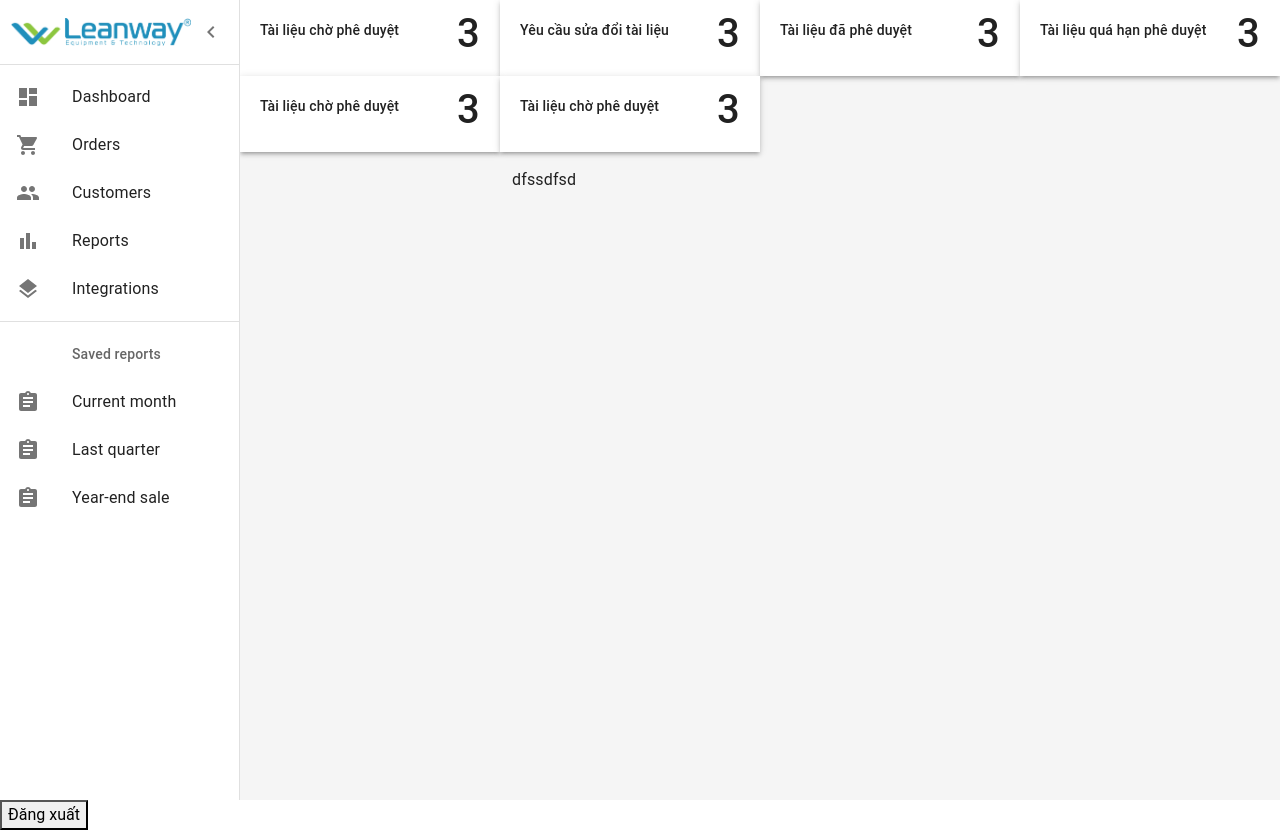
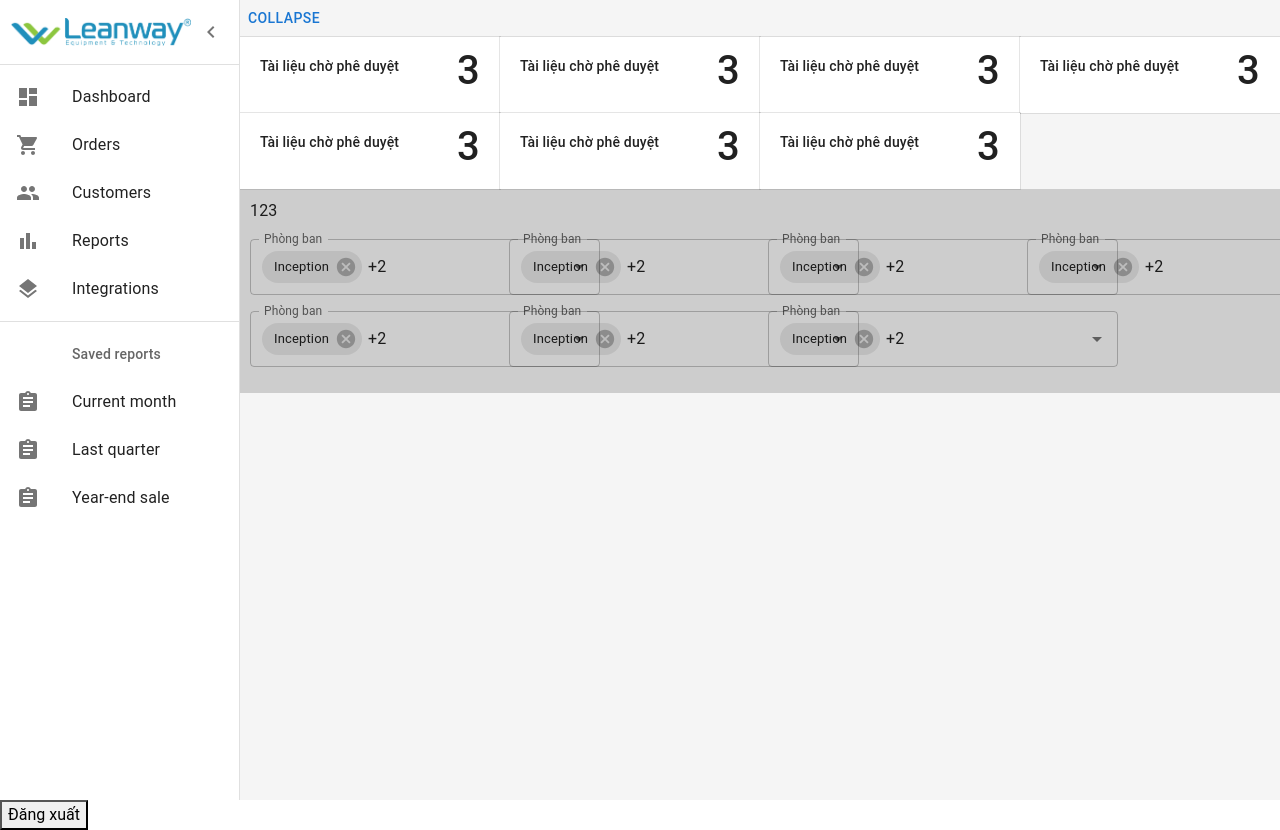
Before and after one commit to xuanco941/QuanLyNongNghiep_Front_End, a React (Create React App) app: page /issue-dashboard in a window 1280 px wide. Built offline with nearby package versions, Linux system fonts and the light colour scheme; sample sign-in values are in the browser's storage.

Commit message:
issue dashboard

```diff
--- a/src/App.js
+++ b/src/App.js
@@ -5,10 +5,11 @@
 import IssueDashboard from './screens/Dashboard/IssueDashboard';
 import AdminDashboard from './screens/Dashboard/AdminDashboard';
 import Login from './screens/Login/Login';
+import { useState } from 'react';
 
 
 function App() {
-
+    const [couter,setCouter]= useState(0)
     return (
 
 
@@ -17,6 +18,7 @@
                 <Route exact path='/' element={<Login />} />
                 <Route path='/issue-dashboard' element={<IssueDashboard />} />
                 <Route path='/admin-dashboard' element={<AdminDashboard />} />
+
             </Routes>
         </BrowserRouter>
     );
--- /dev/null
+++ b/src/components/Combobox/CMBPhongBan.js
@@ -0,0 +1,153 @@
+import * as React from 'react';
+
+import Autocomplete from '@mui/material/Autocomplete';
+import TextField from '@mui/material/TextField';
+import Stack from '@mui/material/Stack';
+
+export default function Tags() {
+    return (
+        <Stack spacing={3} sx={{ width: 250 }}>
+            <Autocomplete
+                multiple
+                limitTags={1}
+                id="multiple-limit-tags"
+                options={top100Films}
+                getOptionLabel={(option) => option.title}
+                defaultValue={[top100Films[13], top100Films[12], top100Films[11]]}
+                renderInput={(params) => (
+                    <TextField {...params} label="Phòng ban" />
+                )}
+                sx={{ width: '350px'}}
+
+            />
+        </Stack>
+    );
+}
+// Top 100 films as rated by IMDb users. http://www.imdb.com/chart/top
+console.log(typeof top100)
+const top100Films = [
+    { title: 'The Shawshank Redemption', year: 1994 },
+    { title: 'The Godfather', year: 1972 },
+    { title: 'The Godfather: Part II', year: 1974 },
+    { title: 'The Dark Knight', year: 2008 },
+    { title: '12 Angry Men', year: 1957 },
+    { title: "Schindler's List", year: 1993 },
+    { title: 'Pulp Fiction', year: 1994 },
+    {
+        title: 'The Lord of the Rings: The Return of the King',
+        year: 2003,
+    },
+    { title: 'The Good, the Bad and the Ugly', year: 1966 },
+    { title: 'Fight Club', year: 1999 },
+    {
+        title: 'The Lord of the Rings: The Fellowship of the Ring',
+        year: 2001,
+    },
+    {
+        title: 'Star Wars: Episode V - The Empire Strikes Back',
+        year: 1980,
+    },
+    { title: 'Forrest Gump', year: 1994 },
+    { title: 'Inception', year: 2010 },
+    {
+        title: 'The Lord of the Rings: The Two Towers',
+        year: 2002,
+    },
+    { title: "One Flew Over the Cuckoo's Nest", year: 1975 },
+    { title: 'Goodfellas', year: 1990 },
+    { title: 'The Matrix', year: 1999 },
+    { title: 'Seven Samurai', year: 1954 },
+    {
+        title: 'Star Wars: Episode IV - A New Hope',
+        year: 1977,
+    },
+    { title: 'City of God', year: 2002 },
+    { title: 'Se7en', year: 1995 },
+    { title: 'The Silence of the Lambs', year: 1991 },
+    { title: "It's a Wonderful Life", year: 1946 },
+    { title: 'Life Is Beautiful', year: 1997 },
+    { title: 'The Usual Suspects', year: 1995 },
+    { title: 'Léon: The Professional', year: 1994 },
+    { title: 'Spirited Away', year: 2001 },
+    { title: 'Saving Private Ryan', year: 1998 },
+    { title: 'Once Upon a Time in the West', year: 1968 },
+    { title: 'American History X', year: 1998 },
+    { title: 'Interstellar', year: 2014 },
+    { title: 'Casablanca', year: 1942 },
+    { title: 'City Lights', year: 1931 },
+    { title: 'Psycho', year: 1960 },
+    { title: 'The Green Mile', year: 1999 },
+    { title: 'The Intouchables', year: 2011 },
+    { title: 'Modern Times', year: 1936 },
+    { title: 'Raiders of the Lost Ark', year: 1981 },
+    { title: 'Rear Window', year: 1954 },
+    { title: 'The Pianist', year: 2002 },
+    { title: 'The Departed', year: 2006 },
+    { title: 'Terminator 2: Judgment Day', year: 1991 },
+    { title: 'Back to the Future', year: 1985 },
+    { title: 'Whiplash', year: 2014 },
+    { title: 'Gladiator', year: 2000 },
+    { title: 'Memento', year: 2000 },
+    { title: 'The Prestige', year: 2006 },
+    { title: 'The Lion King', year: 1994 },
+    { title: 'Apocalypse Now', year: 1979 },
+    { title: 'Alien', year: 1979 },
+    { title: 'Sunset Boulevard', year: 1950 },
+    {
+        title: 'Dr. Strangelove or: How I Learned to Stop Worrying and Love the Bomb',
+        year: 1964,
+    },
+    { title: 'The Great Dictator', year: 1940 },
+    { title: 'Cinema Paradiso', year: 1988 },
+    { title: 'The Lives of Others', year: 2006 },
+    { title: 'Grave of the Fireflies', year: 1988 },
+    { title: 'Paths of Glory', year: 1957 },
+    { title: 'Django Unchained', year: 2012 },
+    { title: 'The Shining', year: 1980 },
+    { title: 'WALL·E', year: 2008 },
+    { title: 'American Beauty', year: 1999 },
+    { title: 'The Dark Knight Rises', year: 2012 },
+    { title: 'Princess Mononoke', year: 1997 },
+    { title: 'Aliens', year: 1986 },
+    { title: 'Oldboy', year: 2003 },
+    { title: 'Once Upon a Time in America', year: 1984 },
+    { title: 'Witness for the Prosecution', year: 1957 },
+    { title: 'Das Boot', year: 1981 },
+    { title: 'Citizen Kane', year: 1941 },
+    { title: 'North by Northwest', year: 1959 },
+    { title: 'Vertigo', year: 1958 },
+    {
+        title: 'Star Wars: Episode VI - Return of the Jedi',
+        year: 1983,
+    },
+    { title: 'Reservoir Dogs', year: 1992 },
+    { title: 'Braveheart', year: 1995 },
+    { title: 'M', year: 1931 },
+    { title: 'Requiem for a Dream', year: 2000 },
+    { title: 'Amélie', year: 2001 },
+    { title: 'A Clockwork Orange', year: 1971 },
+    { title: 'Like Stars on Earth', year: 2007 },
+    { title: 'Taxi Driver', year: 1976 },
+    { title: 'Lawrence of Arabia', year: 1962 },
+    { title: 'Double Indemnity', year: 1944 },
+    {
+        title: 'Eternal Sunshine of the Spotless Mind',
+        year: 2004,
+    },
+    { title: 'Amadeus', year: 1984 },
+    { title: 'To Kill a Mockingbird', year: 1962 },
+    { title: 'Toy Story 3', year: 2010 },
+    { title: 'Logan', year: 2017 },
+    { title: 'Full Metal Jacket', year: 1987 },
+    { title: 'Dangal', year: 2016 },
+    { title: 'The Sting', year: 1973 },
+    { title: '2001: A Space Odyssey', year: 1968 },
+    { title: "Singin' in the Rain", year: 1952 },
+    { title: 'Toy Story', year: 1995 },
+    { title: 'Bicycle Thieves', year: 1948 },
+    { title: 'The Kid', year: 1921 },
+    { title: 'Inglourious Basterds', year: 2009 },
+    { title: 'Snatch', year: 2000 },
+    { title: '3 Idiots', year: 2009 },
+    { title: 'Monty Python and the Holy Grail', year: 1975 },
+];
--- a/src/components/Combobox/Combobox.jsx
+++ b/src/components/Combobox/Combobox.jsx
@@ -32,7 +32,9 @@
             id="combo-box-demo"
             options={listMaDuAn}
             sx={{ width: 300 }}
-            renderInput={(params) => <TextField {...params} label="Mã dự án" />}
+            renderInput={(params) => <TextField {...params} label="Mã dự án" />
+
+        }
         />
     )
 }
--- a/src/layout/Dashboard.js
+++ b/src/layout/Dashboard.js
@@ -21,6 +21,9 @@
 import Header from './Header';
 import logo from "../asset/img/logo-leanway.png"
 import { ComboboxPhongban, ComboboxMaduan } from '../components/Combobox/Combobox';
+import Tags from '../components/Combobox/CMBPhongBan';
+import { useState } from 'react';
+import Stack from '@mui/material/Stack'
 
 
 function Copyright(props) {
@@ -35,7 +38,6 @@
         </Typography>
     );
 }
-
 const drawerWidth = 240;
 
 const AppBar = styled(MuiAppBar, {
@@ -73,22 +75,29 @@
                     easing: theme.transitions.easing.sharp,
                     duration: theme.transitions.duration.leavingScreen,
                 }),
-                width: theme.spacing(7),
+                width: theme.spacing(6),
                 [theme.breakpoints.up('sm')]: {
-                    width: theme.spacing(9),
+                    width: theme.spacing(7),
                 },
             }),
         },
     }),
 );
-
 const mdTheme = createTheme();
 
 function DashboardContent() {
+    const [upNumber, setUpNumber] = useState(0)
+    const handleUpNumber = () => {
+        setUpNumber(upNumber + 1)
+    }
+
     const [open, setOpen] = React.useState(true);
+    const [logoVisible, setLogoVisible] = React.useState(true);
     const toggleDrawer = () => {
         setOpen(!open);
+        setLogoVisible(!logoVisible);
     };
+
 
     return (
 
@@ -97,8 +106,6 @@
             <Box sx={{ display: 'flex' }}>
                 <CssBaseline />
                 <AppBar position="absolute" open={open}>
-
-
                 </AppBar>
                 <Drawer variant="permanent" open={open}>
                     <Toolbar
@@ -109,7 +116,7 @@
                             px: [1],
                         }}
                     >
-                        <img src={logo} width={180} />
+                        {logoVisible && <img src={logo} width={180} />}
                         <IconButton onClick={toggleDrawer}>
                             <ChevronLeftIcon />
                         </IconButton>
@@ -135,28 +142,61 @@
                 >
                     <Header />
 
-                    <Container sx={{ mt: 2, mb: 4 }}>
-                        <Box sx={{ flexGrow: 1 }}>
-                            <Grid container spacing={0}>
-                                <Grid item xs={3}>
+                    <Stack sx={{
+                        height: 'auto', backgroundColor: '#cdcdcd', display: 'flex',flexGrow : 1
+                    }}>
+                        <Grid container padding='10px' spacing={2} >
 
-                                </Grid>
-                                <Grid item xs={3}>
-                                    dfssdfsd
-                                </Grid>
+                            <Grid item xs={12}>
+                                <Typography>123</Typography>
+                            </Grid>
+
+                            <Grid item xs={false} sm = {3}>
+                                <Tags></Tags>
+                            </Grid>
+
+                            <Grid item xs={false} sm={3}>
+                                <Tags></Tags>
+                            </Grid>
+
+                            <Grid item xs={false} sm={3}>
+                                <Tags></Tags>
+                            </Grid>
+
+                            <Grid item xs={false} sm={3}>
+                                <Tags></Tags>
+                            </Grid>
+
+                            <Grid item xs={false} sm={3} >
+                                <Tags></Tags>
+                            </Grid>
+                            <Grid item xs={false} sm={3} >
+                                <Tags></Tags>
+                            </Grid>
+                            <Grid item xs={false} sm={3} >
+                                <Tags></Tags>
+                            </Grid>
+                            <Grid item xs={false} sm={12} >
+                                <Box></Box>
+                            </Grid>
+
+                        </Grid>
+
+                    </Stack>
+                    <Stack sx ={{
+                        height : 'auto',
+                        backgroundColor : '#cdcdcd'
+                                }}>
+                    <Grid>
+
+                    </Grid>
 
 
+                    </Stack>
 
-                            </Grid>
-                        </Box>
-
-
-
-
-                    </Container>
                 </Box>
             </Box>
-        </ThemeProvider>
+        </ThemeProvider >
     );
 }
 
--- a/src/layout/Header.js
+++ b/src/layout/Header.js
@@ -1,54 +1,109 @@
-import React from 'react'
+import React,{useEffect} from 'react'
 
-import { styled } from '@mui/material/styles';
+import { createTheme, ThemeProvider } from '@mui/material/styles';
+import useMediaQuery from '@mui/material/useMediaQuery';
 import Box from '@mui/material/Box';
+import Grid from '@mui/material/Grid';
+import styles from './index.module.css';
+import Button from '@mui/material/Button';
+import Collapse from '@mui/material/Collapse';
 import Paper from '@mui/material/Paper';
-import Grid from '@mui/material/Grid';
-import styles from './index.module.css'
+import { useState } from 'react';
+
+
+
+const theme = createTheme({
+    breakpoints: {
+        values: {
+            xs: 0,
+            sm: 600,
+            md: 960,
+            lg: 1280,
+            xl: 1920,
+        },
+    },
+});
+
+
 const Header = () => {
+    const [showGrid, setShowGrid] = useState(false);
+    const isSmScreen = useMediaQuery(theme.breakpoints.up('sm'));
+
+    const toggleShowGrid = () => {
+        setShowGrid(!showGrid);
+
+    };
+
+    useEffect(() => {
+      if (isSmScreen) {
+        setShowGrid(true);
+
+      }
+    }, [isSmScreen]);
+
     return (
+      <ThemeProvider theme={theme}>
         <Box sx={{ flexGrow: 1 }}>
-            <Grid container spacing={0}>
-                <Grid item xs={3}>
-                    <Paper className={styles.item} elevation={3} style={{ padding: '10px 20px', borderRadius: '0px' }}>
-                        <p>Tài liệu chờ phê duyệt</p>
-                        <h1>3</h1>
-                    </Paper>
-                </Grid>
-                <Grid item xs={3}>
-                    <Paper className={styles.item} elevation={3} style={{ padding: '10px 20px', borderRadius: '0px' }}>
-                        <p>Yêu cầu sửa đổi tài liệu</p>
-                        <h1>3</h1>
-                    </Paper>
-                </Grid>
-                <Grid item xs={3}>
-                    <Paper className={styles.item} elevation={3} style={{ padding: '10px 20px', borderRadius: '0px' }}>
-                        <p>Tài liệu đã phê duyệt</p>
-                        <h1>3</h1>
-                    </Paper>
-                </Grid>
-                <Grid item xs={3}>
-                    <Paper className={styles.item} elevation={3} style={{ padding: '10px 20px', borderRadius: '0px' }}>
-                        <p>Tài liệu quá hạn phê duyệt</p>
-                        <h1>3</h1>
-                    </Paper>
-                </Grid>
-                <Grid item xs={3}>
-                    <Paper className={styles.item} elevation={3} style={{ padding: '10px 20px', borderRadius: '0px' }}>
-                        <p>Tài liệu chờ phê duyệt</p>
-                        <h1>3</h1>
-                    </Paper>
-                </Grid>
-                <Grid item xs={3}>
-                    <Paper className={styles.item} elevation={3} style={{ padding: '10px 20px', borderRadius: '0px' }}>
-                        <p>Tài liệu chờ phê duyệt</p>
-                        <h1>3</h1>
-                    </Paper>
-                </Grid>
+          <Button onClick={toggleShowGrid}>
+            {showGrid ? 'Collapse' : 'Expand'}
+          </Button>
+          {isSmScreen  ? (
+            <Collapse in={showGrid}>
+              <Grid container spacing={0} >
+              <Grid xs={3}>
+                            <Paper className={styles.item} elevation={3} style={{ padding: '10px 20px', borderRadius: '0px', width: '100%', boxShadow: '0px 0px 0px 1px #0000001A', }}>
+                                <p>Tài liệu chờ phê duyệt</p>
+                                <h1>3</h1>
+                            </Paper>
+                        </Grid>
 
-            </Grid>
+                        <Grid item xs={3}>
+                            <Paper className={styles.item} elevation={3} style={{ padding: '10px 20px', borderRadius: '0px', width: '100%', boxShadow: '0px 0px 0px 1px #0000001A', }}>
+                                <p>Tài liệu chờ phê duyệt</p>
+                                <h1>3</h1>
+                            </Paper>
+                        </Grid>
+
+                        <Grid item xs={3}>
+                            <Paper className={styles.item} elevation={3} style={{ padding: '10px 20px', borderRadius: '0px', width: '100%', boxShadow: '0px 0px 0px 1px #0000001A ', }}>
+                                <p>Tài liệu chờ phê duyệt</p>
+                                <h1>3</h1>
+                            </Paper>
+                        </Grid>
+
+                        <Grid item xs={3}>
+                            <Paper className={styles.item} elevation={3} style={{ padding: '10px 20px', borderRadius: '0px', width: '100%', boxShadow: '0px 0px 0px 1px #0000001A', }}>
+                                <p>Tài liệu chờ phê duyệt</p>
+                                <h1>3</h1>
+                            </Paper>
+                        </Grid>
+
+                        <Grid item xs={3}>
+                            <Paper className={styles.item} elevation={3} style={{ padding: '10px 20px', borderRadius: '0px', width: '100%', boxShadow: '0px 0px 0px 1px #0000001A', }}>
+                                <p>Tài liệu chờ phê duyệt</p>
+                                <h1>3</h1>
+                            </Paper>
+                        </Grid>
+
+                        <Grid item xs={3}>
+                            <Paper className={styles.item} elevation={3} style={{ padding: '10px 20px', borderRadius: '0px', width: '100%', boxShadow: '0px 0px 0px 1px #0000001A', }}>
+                                <p>Tài liệu chờ phê duyệt</p>
+                                <h1>3</h1>
+                            </Paper>
+                        </Grid>
+
+                        <Grid item xs={3}>
+                            <Paper className={styles.item} elevation={3} style={{ padding: '10px 20px', borderRadius: '0px', width: '100%', boxShadow: '0px 0px 0px 1px #0000001A', }}>
+                                <p>Tài liệu chờ phê duyệt</p>
+                                <h1>3</h1>
+                            </Paper>
+                        </Grid>
+              </Grid>
+            </Collapse>
+          ) : null}
         </Box>
-    )
-}
+      </ThemeProvider>
+    );
+  };
 
-export default Header
+  export default Header;
--- a/src/screens/Dashboard/IssueDashboard.jsx
+++ b/src/screens/Dashboard/IssueDashboard.jsx
@@ -3,6 +3,7 @@
 import Dashboard from '../../layout/Dashboard';
 import { useSelector } from 'react-redux'
 import { useNavigate } from 'react-router-dom';
+
 const IssueDashboard = () => {
     const navigate = useNavigate();
     const selector = useSelector(state => state);
```
Also changed, not shown: src/layout/Title.js (+14 -14 lines), src/components/Combobox/Table.js (added).
